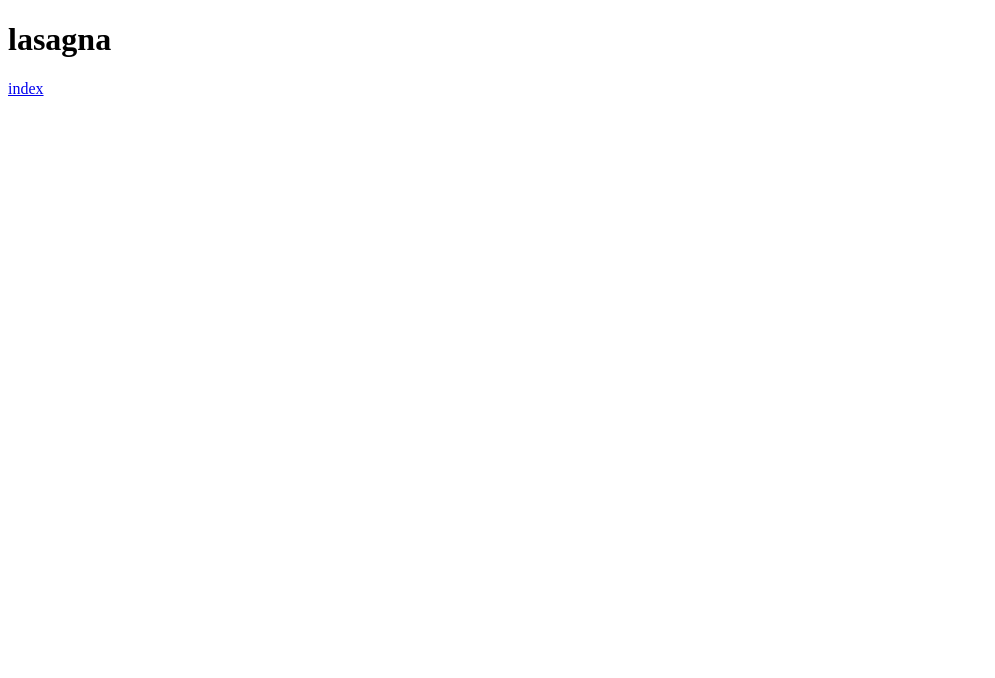
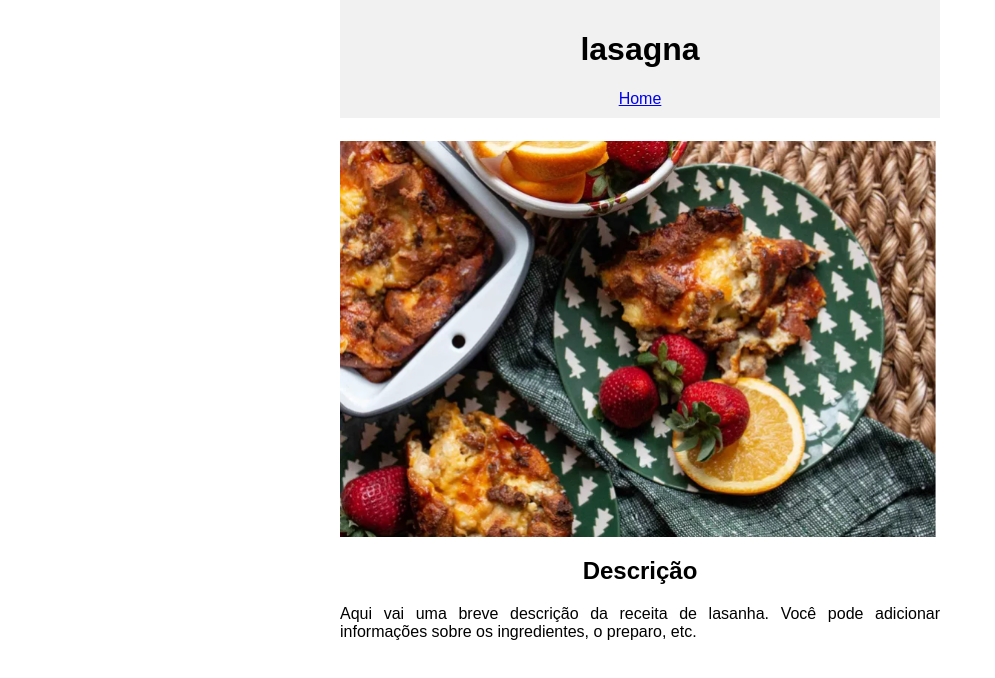
Before and after one commit to welligntonsi/odin-recipes, a plain HTML site: page recipes/lasagna.html in a window 1280 px wide. Shown: the whole page, without its empty margins (0-995 px from the left). Drawn offline with Linux system fonts and the light colour scheme.

Commit message:
Sua mensagem de commit aqui - Última alteração

```diff
--- a/recipes/lasagna.html
+++ b/recipes/lasagna.html
@@ -3,16 +3,58 @@
 <head>
     <meta charset="UTF-8" />
     <title>lasagna</title>
+    <style>
+        /* Estilo para melhorar a apresentação */
+        body {
+            font-family: Arial, sans-serif;
+            max-width: 600px;
+            margin: auto;
+        }
+
+        header {
+            background-color: #f1f1f1;
+            padding: 10px;
+            text-align: center;
+        }
+
+        img {
+            max-width: 100%;
+            height: auto;
+            display: block;
+            margin: auto;
+            margin-top: 20px;
+        }
+
+        h2 {
+            text-align: center;
+        }
+
+        p {
+            text-align: justify;
+        }
+    </style>
 </head>
 <body>
 
-    <h1>lasagna</h1>
+    <!-- Barra de Cabeçalho ou Menu de Navegação -->
+    <header>
+        <h1>lasagna</h1>
+        <!-- Link "Home" na parte superior -->
+        <a href="../index.html">Home</a>
+    </header>
 
-        <!-- Link abaixo do título -->
+    <!-- Imagem do prato finalizado abaixo do título -->
+    <img src="lasanha.png" alt="Prato Finalizado">
 
-        <a href="../index.html">index</a>
+    <!-- Título "Descrição" -->
+    <h2>Descrição</h2>
 
-        <!-- Restante do conteúdo -->
+    <!-- Parágrafos de Descrição -->
+    <p>
+        Aqui vai uma breve descrição da receita de lasanha. Você pode adicionar informações sobre os ingredientes, o preparo, etc.
+    </p>
+
+    <!-- Conteúdo adicional -->
 
 </body>
 </html>
```
Also changed, not shown: index.html (+2 -0 lines), recipes/lasanha.png (added).
